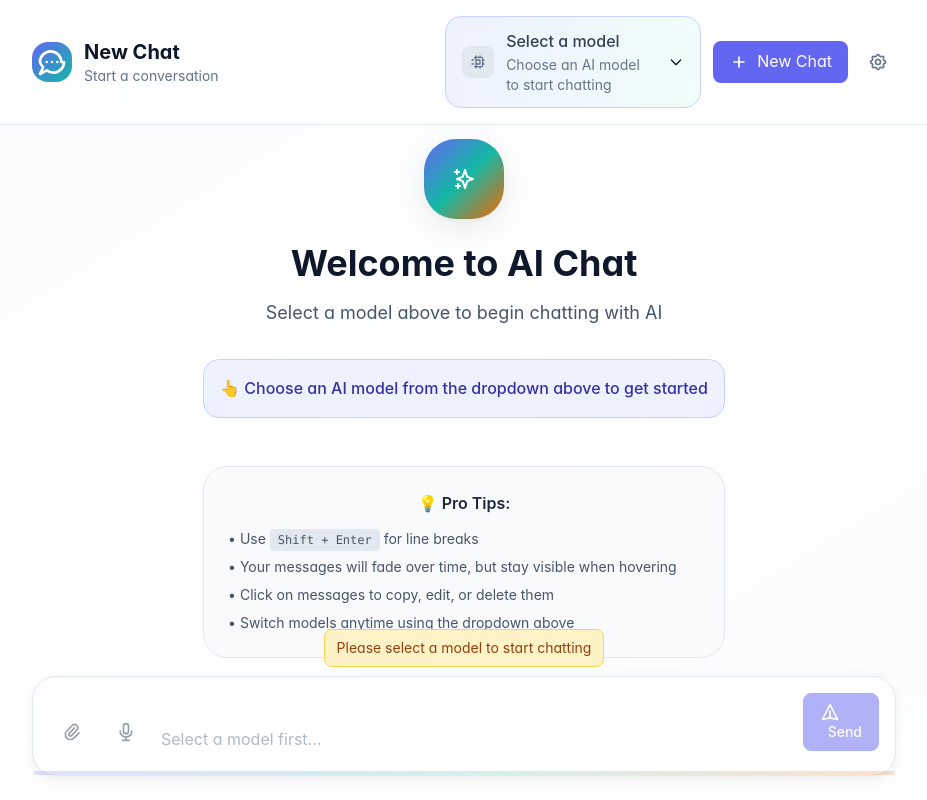
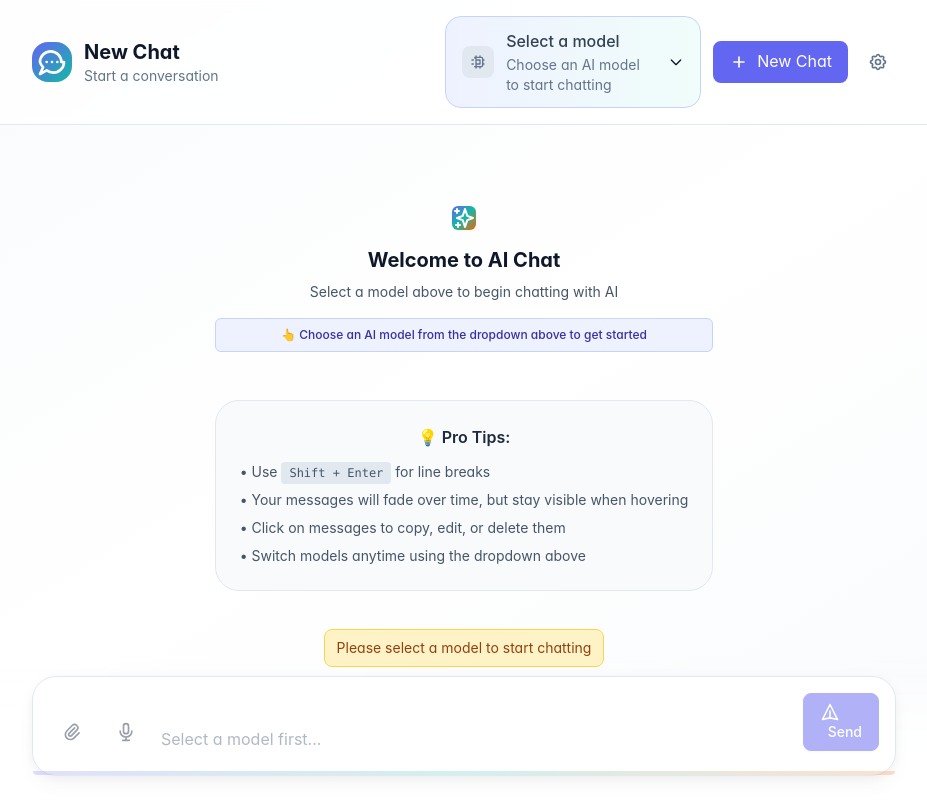
Before and after one commit to justjunior123/mcp_desktop_app, a Next.js app: page /chat in a window 1280 px wide. Shown: the whole page, without its empty margins (176-1103 px from the left). Built offline with nearby package versions, Linux system fonts and the light colour scheme.

Commit message:
Star Hover

```diff
--- a/src/pages/chat.tsx
+++ b/src/pages/chat.tsx
@@ -172,19 +172,19 @@ export default function ChatPage() {
           ) : (
             // Welcome screen
             <div className="h-full flex flex-col items-center justify-center px-4">
-              <div className="max-w-2xl mx-auto text-center">
+              <div className="max-w-xl mx-auto text-center">
 
                 {/* Hero section */}
-                <div className="mb-12">
-                  <div className="w-20 h-20 bg-gradient-to-br from-primary-500 via-secondary-500 to-accent-500 rounded-3xl flex items-center justify-center text-white mb-6 mx-auto shadow-strong">
-                    <SparklesIcon />
+                <div className="mb-6">
+                  <div className="w-6 h-6 bg-gradient-to-br from-primary-500 via-secondary-500 to-accent-500 rounded-md flex items-center justify-center text-white mb-4 mx-auto shadow-sm hover:shadow-medium transition-all duration-200 hover:scale-105">
+                    <SparklesIcon className="w-3 h-3" />
                   </div>
 
-                  <h2 className="text-4xl font-bold text-slate-900 dark:text-white mb-4">
+                  <h2 className="text-xl font-bold text-slate-900 dark:text-white mb-2">
                     Welcome to AI Chat
                   </h2>
 
-                  <p className="text-lg text-slate-600 dark:text-slate-300 mb-8">
+                  <p className="text-sm text-slate-600 dark:text-slate-300 mb-4">
                     {selectedModel
                       ? "Start a conversation with your AI assistant. Ask questions, get help, or just chat!"
                       : "Select a model above to begin chatting with AI"
@@ -192,8 +192,8 @@ export default function ChatPage() {
                   </p>
 
                   {!selectedModel && (
-                    <div className="p-4 bg-primary-50 dark:bg-primary-900/20 border border-primary-200 dark:border-primary-700 rounded-xl">
-                      <p className="text-primary-800 dark:text-primary-200 font-medium">
+                    <div className="p-2 bg-primary-50 dark:bg-primary-900/20 border border-primary-200 dark:border-primary-700 rounded-md">
+                      <p className="text-primary-800 dark:text-primary-200 font-medium text-xs">
                         👆 Choose an AI model from the dropdown above to get started
                       </p>
                     </div>
@@ -202,24 +202,24 @@ export default function ChatPage() {
 
                 {/* Quick prompts */}
                 {selectedModel && (
-                  <div className="space-y-4">
-                    <h3 className="text-lg font-semibold text-slate-800 dark:text-slate-200 mb-4">
+                  <div className="space-y-2">
+                    <h3 className="text-sm font-semibold text-slate-800 dark:text-slate-200 mb-2">
                       💡 Try asking about:
                     </h3>
 
-                    <div className="grid gap-3 md:grid-cols-2">
+                    <div className="grid gap-2 md:grid-cols-2">
                       {WELCOME_PROMPTS.map((prompt, index) => (
                         <button
                           key={index}
                           onClick={() => handlePromptClick(prompt)}
                           className={clsx(
-                            'p-4 text-left bg-white dark:bg-slate-800 border border-slate-200 dark:border-slate-700 rounded-xl',
-                            'hover:shadow-medium hover:border-primary-300 dark:hover:border-primary-600',
-                            'transition-all duration-200 hover:scale-[1.02]',
+                            'p-3 text-left bg-white dark:bg-slate-800 border border-slate-200 dark:border-slate-700 rounded-lg',
+                            'hover:shadow-sm hover:border-primary-300 dark:hover:border-primary-600',
+                            'transition-all duration-200 hover:scale-[1.01]',
                             'text-slate-700 dark:text-slate-300 hover:text-slate-900 dark:hover:text-white'
                           )}
                         >
-                          <span className="block font-medium">
+                          <span className="block font-medium text-sm">
                             {prompt}
                           </span>
                         </button>
```
